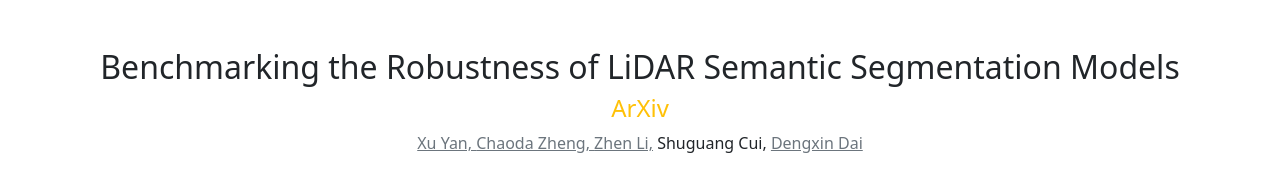
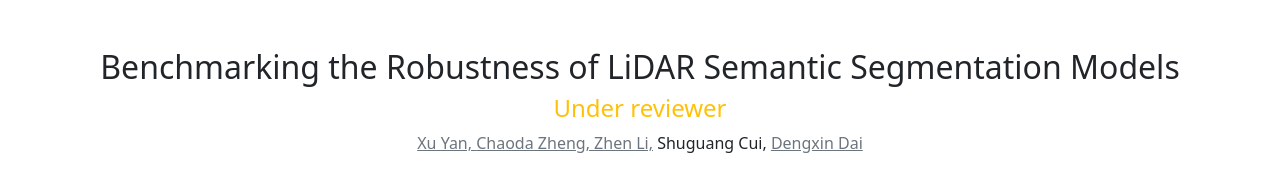
Before and after one commit to yanx27/RobustLidarSeg, a plain HTML site: page index.html in a window 1280 px wide. Shown: the top 175 px of the page. Drawn offline with Linux system fonts and the light colour scheme.

Commit message:
Update index.html

```diff
--- a/index.html
+++ b/index.html
@@ -20,7 +20,7 @@
         <h2 class="text-center d-block text-dark pt-5">
             Benchmarking the Robustness of LiDAR Semantic Segmentation Models
         </h2>
-        <h4 class="text-center d-block" style="color:#ffc107">ArXiv
+        <h4 class="text-center d-block" style="color:#ffc107">Under reviewer
         </h4>
         <p class="text-center d-block text-dark"><a class="text-secondary" href="https://yanx27.github.io/">Xu Yan, </a>
             <a class="text-secondary" href="https://github.com/Ghostish/">Chaoda Zheng, </a>
```
